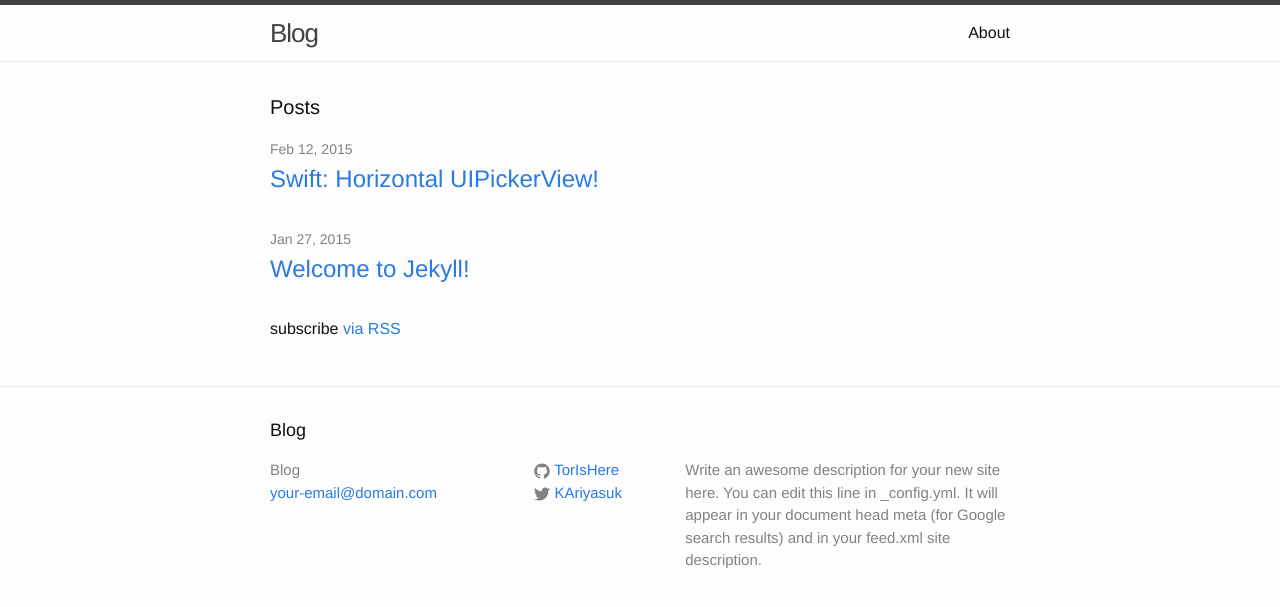
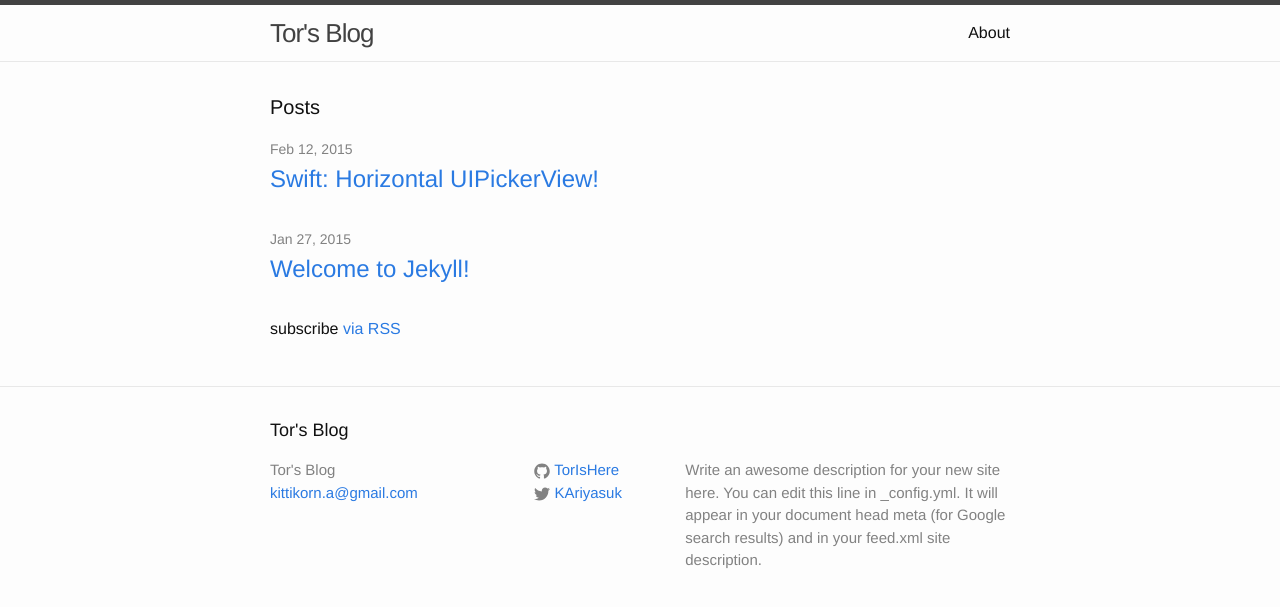
Before and after one commit to TorIsHere/TorIsHere.github.io, a Jekyll site: the page built from blog.html, in a window 1280 px wide. Shown: the top 607 px of the page. Built offline with Jekyll 4.4.1, drawn with Linux system fonts in a browser that asks for light colours.

Commit message:
Changing config

```diff
--- a/_config.yml
+++ b/_config.yml
@@ -1,11 +1,11 @@
 # Site settings
-title: Blog
-email: your-email@domain.com
+title: Tor's Blog
+email: kittikorn.a@gmail.com
 description: > # this means to ignore newlines until "baseurl:"
   Write an awesome description for your new site here. You can edit this
   line in _config.yml. It will appear in your document head meta (for
   Google search results) and in your feed.xml site description.
-baseurl: "" # the subpath of your site, e.g. /blog/
+baseurl: "/blog/" # the subpath of your site, e.g. /blog/
 url: "http://tor.zone" # the base hostname & protocol for your site
 twitter_username: KAriyasuk
 github_username:  TorIsHere
```
